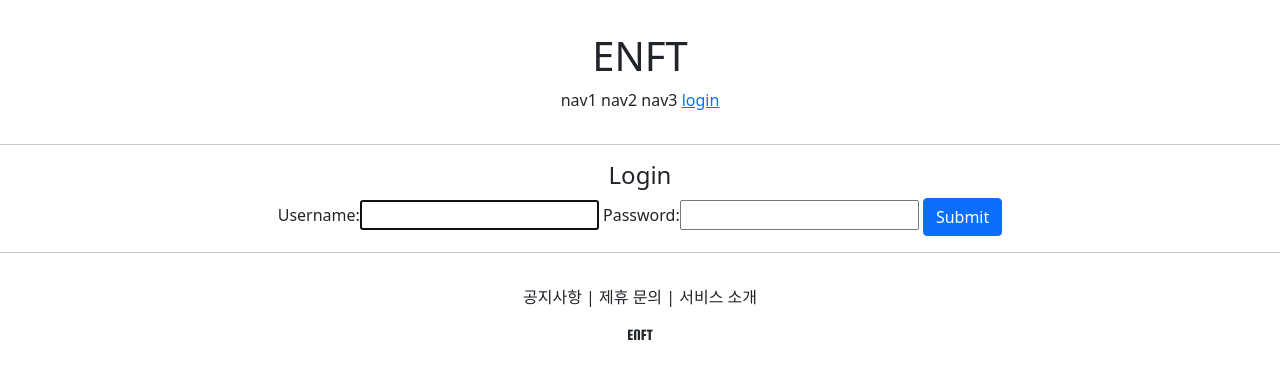
After one commit to jaylovespotato/pinterest, a Django app: page /account/login/ in a window 1280 px wide. The commit adds this page. Shown: the top 379 px of the page. Run offline with Django 3.2, Linux system fonts and the light colour scheme.

Commit message:
django course 22 commit

```diff
--- /dev/null
+++ b/pragmatic/accountapp/templates/accountapp/login.html
@@ -0,0 +1,18 @@
+{% extends 'base.html' %}
+
+{% block content %}
+
+    <div style="text-align:center">
+        <div>
+            <h4>Login</h4>
+        </div>
+        <div>
+            <form action="" method = "post">
+                {% csrf_token %}
+                {{ form }}
+            <input type="submit" class="btn btn-primary">
+            </form>
+        </div>
+    </div>
+
+{% endblock content %}
--- a/pragmatic/accountapp/urls.py
+++ b/pragmatic/accountapp/urls.py
@@ -1,10 +1,18 @@
+from django.contrib.auth.views import LoginView, LogoutView
 from django.urls import path
-
 from .views import hello_world, AccountCreateView
 
 app_name = 'accountapp'
 urlpatterns = [
     path('hello_world/', hello_world, name='hello_world'),
+
+
+
+    path('login/', LoginView.as_view(template_name='accountapp/login.html'), name='login'),
+    path('logout/', LogoutView.as_view(), name='logout'),
+
+
+
     path('create/', AccountCreateView.as_view(), name='create'),
 
 ]
--- a/pragmatic/accountapp/views.py
+++ b/pragmatic/accountapp/views.py
@@ -30,3 +30,6 @@ class AccountCreateView(CreateView):
     form_class = UserCreationForm
     success_url = reverse_lazy('accountapp:hello_world')
     template_name = 'accountapp/create.html'
+
+
+#로그인 로그아웃 view는 지정해야할 것이 많지 않음. 그냥 url에서 바로 해줌.
--- a/pragmatic/templates/header.html
+++ b/pragmatic/templates/header.html
@@ -6,7 +6,16 @@
         <span>nav1</span>
         <span>nav2</span>
         <span>nav3</span>
-        <span>nav4</span>
+
+        {% if not user.is_authenticated %}
+        <a href="{% url 'accountapp:login' %}?next={{ request.path }}">
+            <span>login</span>
+        </a>
+        {% else %}
+        <a href="{% url 'accountapp:logout' %}?next={{ request.path }}">
+            <span>logout</span>
+        </a>
+        {% endif %}
     </div>
 
 </div>
```
Also changed, not shown: pragmatic/pragmatic/settings.py (+6 -1 lines).
